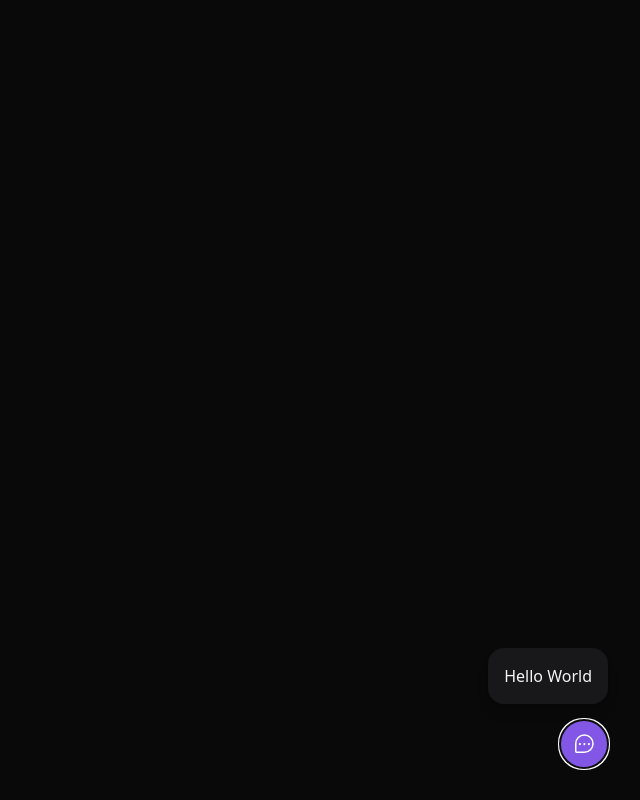
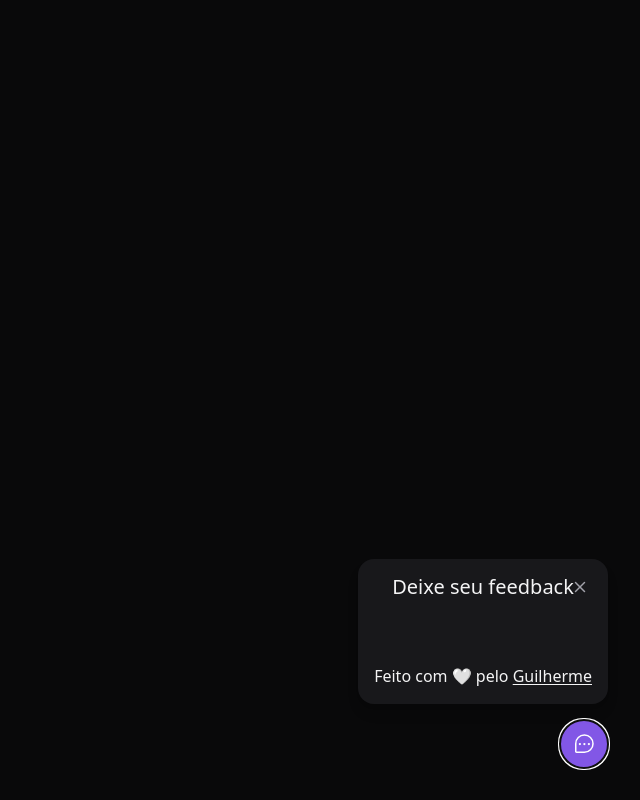
Before and after one commit to guibrbs/nlw-impulse, a React (Vite) app: page / in a window 1280 px wide. Both pictures are taken after a click on the button "Feedback". Shown: the whole page, without its empty margins (640-1280 px from the left). Built offline with nearby package versions, Linux system fonts and the light colour scheme.

Commit message:
:rocket: Increasing the code

```diff
--- a/src/components/WidgetForm.tsx
+++ b/src/components/WidgetForm.tsx
@@ -1,7 +1,20 @@
+import { CloseButton } from "./CloseButton";
+
 export function WidgetForm(){
     return(
         <div className="bg-zinc-900 p-4 relative rounded-2xl mb-4 flex flex-col items-center shadow-lg w-[calc(100vw-2rem)]  md:w-auto">
-            Hello World
+            <header>
+                <span className="text-xl leading-6">Deixe seu feedback</span>
+                <CloseButton />
+            </header>
+
+            <div className="flex py-8 gap-2 w-full">
+
+            </div>
+
+            <footer>
+                Feito com 🤍 pelo <a className="underline underline-offset-2" href="https://guibrbs.github.io/Portfolio" target={"_blank"}> Guilherme</a>
+            </footer>
         </div>
     )
 }
```
